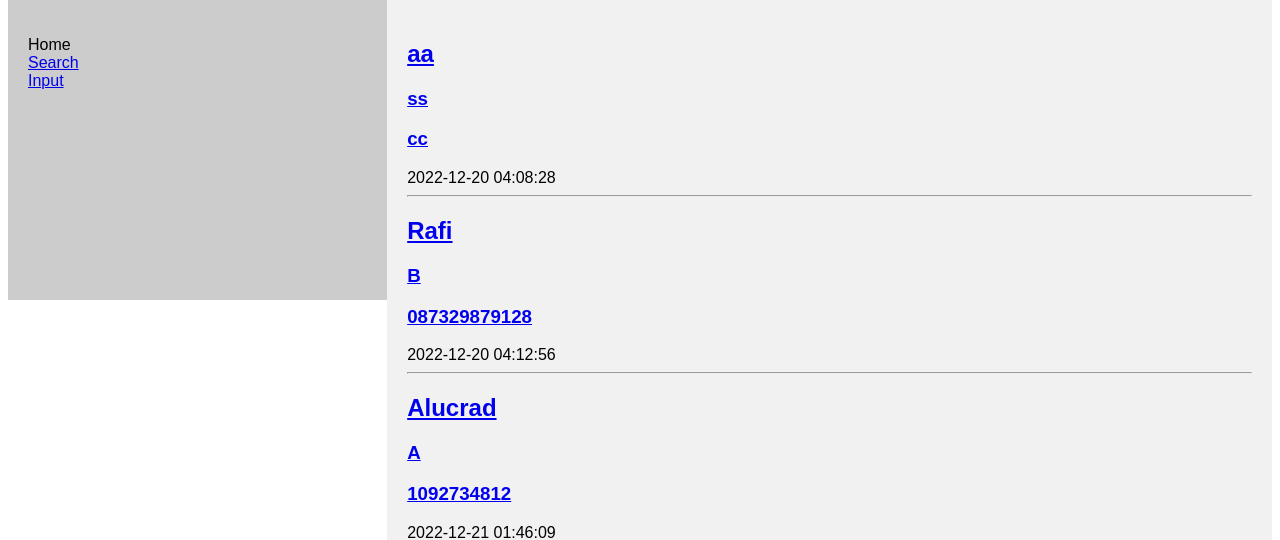
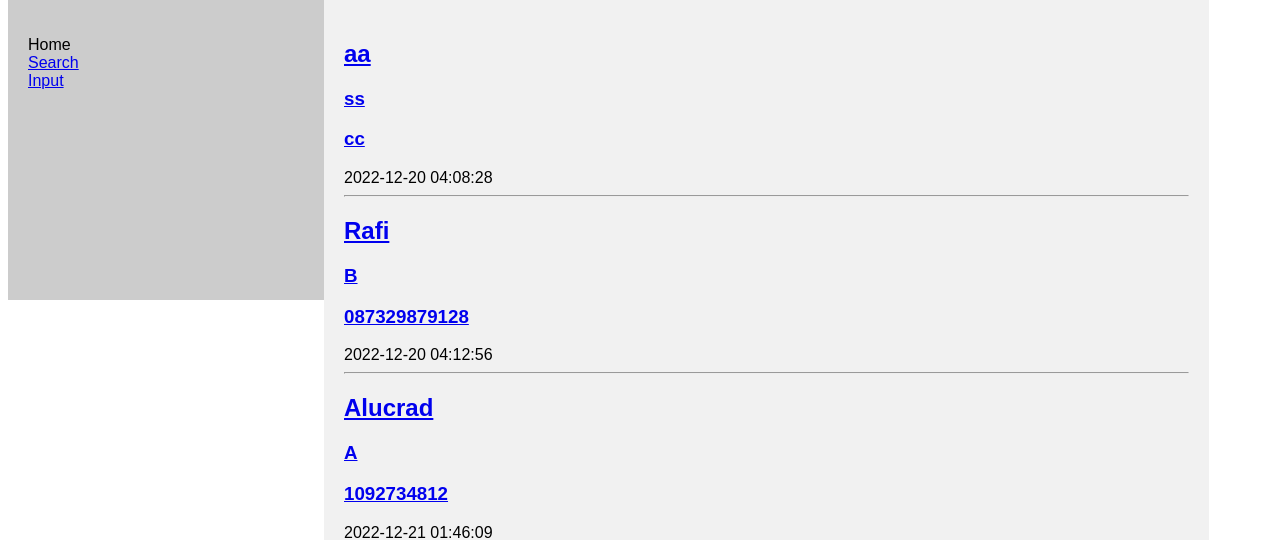
Before and after one commit to RafiMM0609/Bank_Darah_Flask, a Flask app: page / in a window 1280 px wide. Shown: the part 197-737 px from the top of the page. Run offline with Flask 3, Linux system fonts and the light colour scheme; data comes from the database, SQL or seed files in the repository.

Commit message:
Update index.html

```diff
--- a/templates/index.html
+++ b/templates/index.html
@@ -24,7 +24,7 @@ header {
 /* Create two columns/boxes that floats next to each other */
 nav {
   float: left;
-  width: 30%;
+  width: 25%;
   height: 300px; /* only for demonstration, should be removed */
   background: #ccc;
   padding: 20px;
```
